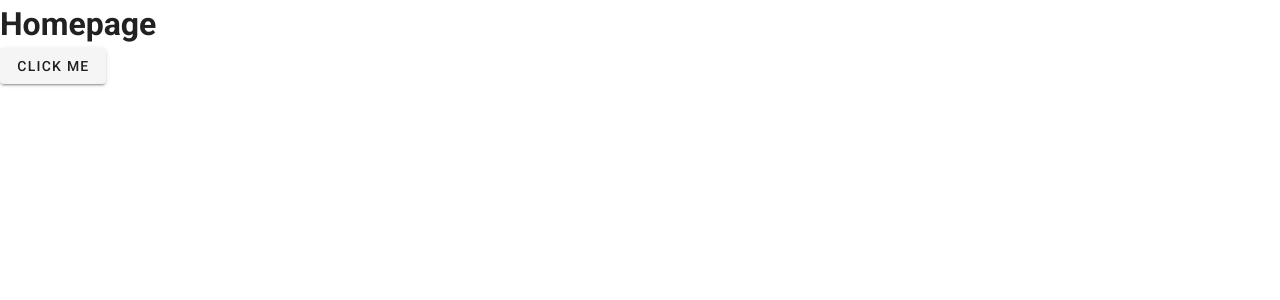
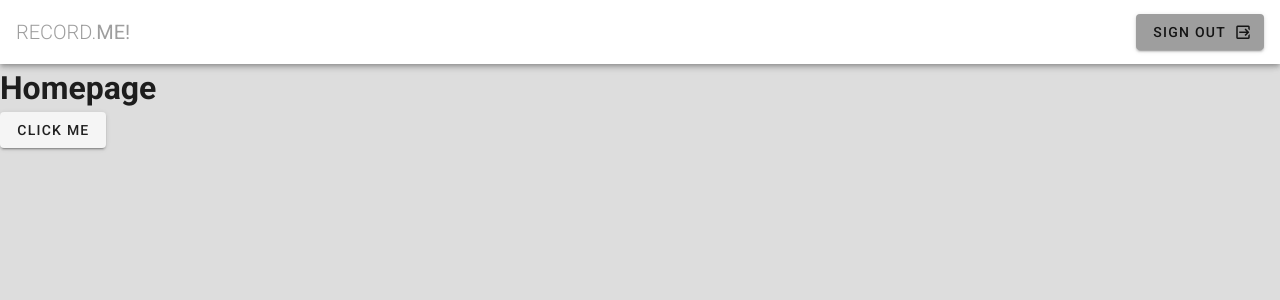
Before and after one commit to ZachyDev/Vuetify, a Vue app in the folder ui-dash/: page / in a window 1280 px wide. Shown: the top 300 px of the page. Built offline with nearby package versions, Linux system fonts and the light colour scheme.

Commit message:
Toolbars

```diff
--- a/ui-dash/src/App.vue
+++ b/ui-dash/src/App.vue
@@ -1,6 +1,6 @@
 <template>
-  <v-app>
-
+  <v-app id="app">
+    <Navbar />
     <v-content>
       <router-view></router-view>
     </v-content>
@@ -8,13 +8,12 @@
 </template>
 
 <script>
-
-
+import Navbar from '@/components/Navbar.vue';
 export default {
   name: 'App',
 
   components: {
-
+    Navbar,
   },
 
   data: () => ({
@@ -22,3 +21,9 @@ export default {
   }),
 };
 </script>
+
+<style scoped>
+  #app{
+    background-color:#ddd;
+  }
+</style>
--- /dev/null
+++ b/ui-dash/src/components/Navbar.vue
@@ -0,0 +1,25 @@
+<template>
+  <nav>
+      <v-toolbar  app>
+          <v-toolbar-title class="text-uppercase grey--text">
+              <span class="font-weight-light">Record.</span>
+              <span>me!</span>
+          </v-toolbar-title>
+         <v-spacer></v-spacer>
+          <v-btn color="grey">
+              <span>Sign Out</span>
+              <v-icon right>mdi-logout-variant</v-icon>
+          </v-btn>
+      </v-toolbar>
+  </nav>
+</template>
+
+<script>
+export default {
+    name: "Navbar"
+}
+</script>
+
+<style>
+
+</style>
```
